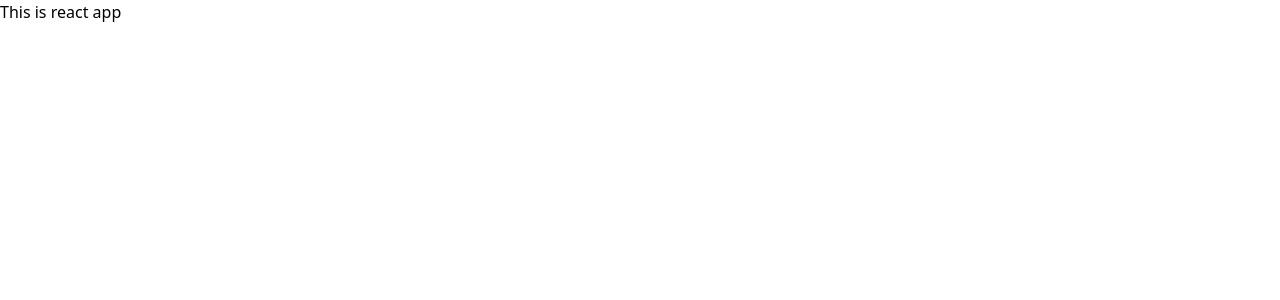
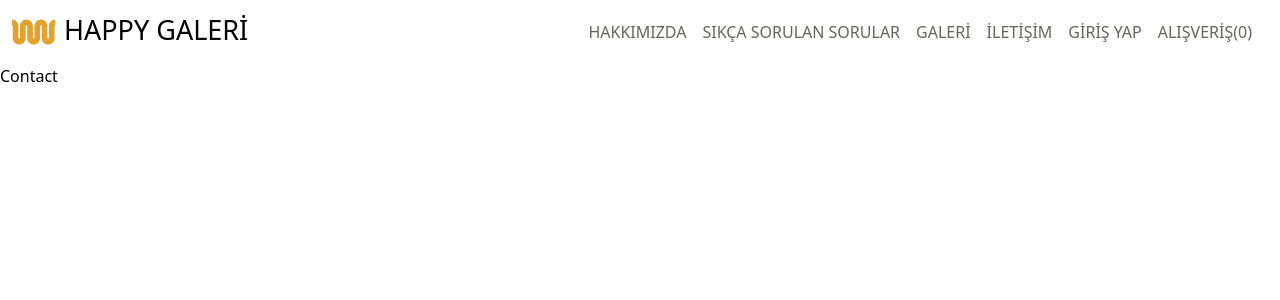
Before and after one commit to bengin34/w3yz-task, a React (Create React App) app: page /contact in a window 1280 px wide. Shown: the top 300 px of the page. Built offline with nearby package versions, Linux system fonts and the light colour scheme.

Commit message:
landing page

```diff
--- a/src/App.js
+++ b/src/App.js
@@ -1,8 +1,10 @@
+import AppRouter from "./router/AppRouter";
+
 
 function App() {
   return (
     <div className="App">
-        <h1>This is react app</h1>
+        <AppRouter />
     </div>
   );
 }
--- /dev/null
+++ b/src/components/Navbar.jsx
@@ -0,0 +1,78 @@
+import React from "react";
+import { Link } from "react-router-dom";
+
+const Navbar = () => {
+  return (
+    <nav
+      className="flex-no-wrap relative flex w-full items-center justify-between py-2 h-[64px]  shadow-black/5
+ lg:justify-start lg:py-4"
+      data-te-navbar-ref
+    >
+      <div className="flex w-full flex-wrap items-center justify-between px-3">
+        {/* Hamburger button for mobile view */}
+
+        {/* Collapsible navigation container */}
+        <div className="visible flex-grow basis-[100%] items-center lg:!flex lg:basis-auto">
+          {/* Logo and Name */}
+          <div className="flex">
+            <svg
+              width="44"
+              height="44"
+              viewBox="0 0 44 25"
+              fill="none"
+              xmlns="http://www.w3.org/2000/svg"
+            >
+              <path
+                d="M0.79269 6.54123C0.79269 6.09586 0.437781 5.73477 0 5.73477V0C3.55094 0 6.42954 2.92861 6.42954 6.54123V18.4588C6.42954 18.9041 6.78444 19.2652 7.22222 19.2652C7.66001 19.2652 8.01491 18.9041 8.01491 18.4588V6.54123C8.01491 2.92861 10.8935 0 14.4445 0C17.9954 0 20.874 2.92861 20.874 6.54123V18.4588C20.874 18.9041 21.2289 19.2652 21.6667 19.2652C22.1044 19.2652 22.4594 18.9041 22.4594 18.4588V6.54123C22.4594 2.92861 25.3379 0 28.8888 0C32.4399 0 35.3185 2.92861 35.3185 6.54123V18.4588C35.3185 18.9041 35.6733 19.2652 36.1112 19.2652C36.5489 19.2652 36.9039 18.9041 36.9039 18.4588V6.54123C36.9039 2.92861 39.7824 0 43.3333 0V5.73477C42.8956 5.73477 42.5406 6.09586 42.5406 6.54123V18.4588C42.5406 22.0714 39.6621 25 36.1112 25C32.5601 25 29.6815 22.0714 29.6815 18.4588V6.54123C29.6815 6.09586 29.3267 5.73477 28.8888 5.73477C28.4511 5.73477 28.0961 6.09586 28.0961 6.54123V18.4588C28.0961 22.0714 25.2176 25 21.6667 25C18.1158 25 15.2372 22.0714 15.2372 18.4588V6.54123C15.2372 6.09586 14.8822 5.73477 14.4445 5.73477C14.0066 5.73477 13.6518 6.09586 13.6518 6.54123V18.4588C13.6518 22.0714 10.7732 25 7.22222 25C3.67128 25 0.79269 22.0714 0.79269 18.4588V6.54123Z"
+                fill="#E3A22D"
+              />
+            </svg>
+            <h3 className="mx-2 text-[27px]   ">HAPPY GALERİ</h3>
+          </div>
+        </div>
+        {/* Right elements */}
+        <div className="relative flex items-center">
+          {/* Cart Icon */}
+          <Link
+            className="mr-4 text-[#67645E]  hover:text-neutral-700 focus:text-neutral-700 "
+            href="#"
+          >
+            HAKKIMIZDA
+          </Link>
+          <Link
+            className="mr-4 text-[#67645E] hover:text-neutral-700 focus:text-neutral-700 "
+            href="#"
+          >
+            SIKÇA SORULAN SORULAR
+          </Link>
+          <Link
+            className="mr-4 text-[#67645E] hover:text-neutral-700 focus:text-neutral-700 "
+            href="#"
+          >
+            GALERİ
+          </Link>
+          <Link
+            className="mr-4 text-[#67645E] hover:text-neutral-700 focus:text-neutral-700 "
+            href="#"
+          >
+            İLETİŞİM
+          </Link>
+          <Link
+            className="mr-4 text-[#67645E] hover:text-neutral-700 focus:text-neutral-700 "
+            href="#"
+          >
+            GİRİŞ YAP
+          </Link>
+          <Link
+            className="mr-4 text-[#67645E] hover:text-neutral-700 focus:text-neutral-700 "
+            href="#"
+          >
+            ALIŞVERİŞ(0)
+          </Link>
+        </div>
+      </div>
+    </nav>
+  );
+};
+
+export default Navbar;
--- a/src/index.js
+++ b/src/index.js
@@ -2,11 +2,12 @@ import React from 'react';
 import ReactDOM from 'react-dom/client';
 import './index.css';
 import App from './App';
+import { BrowserRouter } from 'react-router-dom';
 
 
 const root = ReactDOM.createRoot(document.getElementById('root'));
 root.render(
-  <React.StrictMode>
+  <BrowserRouter>
     <App />
-  </React.StrictMode>
+  </BrowserRouter>
 );
--- /dev/null
+++ b/src/pages/AboutUs.jsx
@@ -0,0 +1,11 @@
+import React from 'react'
+
+const AboutUs = () => {
+  return (
+    <div>
+      <h1>About</h1>
+    </div>
+  )
+}
+
+export default AboutUs
--- /dev/null
+++ b/src/pages/Contact.jsx
@@ -0,0 +1,11 @@
+import React from 'react'
+
+const Contact = () => {
+  return (
+    <div>
+      <h1>Contact</h1>
+    </div>
+  )
+}
+
+export default Contact
--- /dev/null
+++ b/src/pages/LandingPage.jsx
@@ -0,0 +1,38 @@
+import React from "react";
+import main from "../assets/main.jpg";
+const LandingPage = () => {
+  return (
+    <>
+
+    {/* main img */}
+      <div className="relative bg-gradient-to-r mx-auto  w-[1640px] h-[820px] ">
+        <div className="absolute inset-0 bg-gradient-to-r from-gray-900 to-transparent rounded-b-lg"></div>
+        <img
+          className="w-[1640px] h-[820px] object-cover mx-auto mt-[100px] rounded-b-lg  "
+          src={main}
+          alt=""
+        />
+        <div className="absolute w-[38%] bottom-[20%] p-4 md:p-8">
+          <h2 className="mx-2 text-white text-[60px]  ">
+            Çocuklar için Sanat Eğitimi
+          </h2>
+          <h3 className="  mx-2 mt-8 text-white text-[30px] font-extralight capitalize">
+            Ücretsiz aile etkinliklerimizde bir sanat dünyası oyunu oynayın,
+            çocuklarınızla yaratın ve keşfedin
+          </h3>
+        </div>
+      </div>
+      {/* main text */}
+      <div className="mx-auto w-[1120px] h-[300px]  text-center text-[60px] capitalize font-extralight mt-[120px]" >
+        <h2>Happy Galeri'ye Hoşgeldiniz</h2>
+        <h2 className="mt-8 text-[30px] capitalize" >bu muhteşem müzede keşfedilecek o kadar çok sanat eseri var ki! Bu yüzden en iyi şekilde yararlanmak için ziyaretinizi önceden planlayın. Temaya dayalı bir turu takip etmek için neden ziyaretçi parkurlarımızdan birini seçmiyorsunuz? Molaya ihtiyacınız olduğunda, müzenin dinlendirici bahçelerinden daha iyi neresi var?</h2>
+      </div>
+
+      {/* Carousel */}
+
+
+    </>
+  );
+};
+
+export default LandingPage;
--- /dev/null
+++ b/src/router/AppRouter.jsx
@@ -0,0 +1,20 @@
+import { Routes, Route } from "react-router-dom";
+import AboutUs from "../pages/AboutUs";
+import Contact from "../pages/Contact";
+import LandingPage from "../pages/LandingPage";
+import Navbar from "../components/Navbar";
+
+const AppRouter = () => {
+  return (
+    <>
+      <Navbar/>
+      <Routes>
+        <Route path="/" element={<LandingPage />} />
+        <Route path="/aboutus" element={<AboutUs />} />
+        <Route path="/contact" element={<Contact />} />
+      </Routes>
+    </>
+  );
+};
+
+export default AppRouter;
```
Also changed, not shown: src/assets/main.jpg (added), src/index.css (line endings or trailing spaces).
